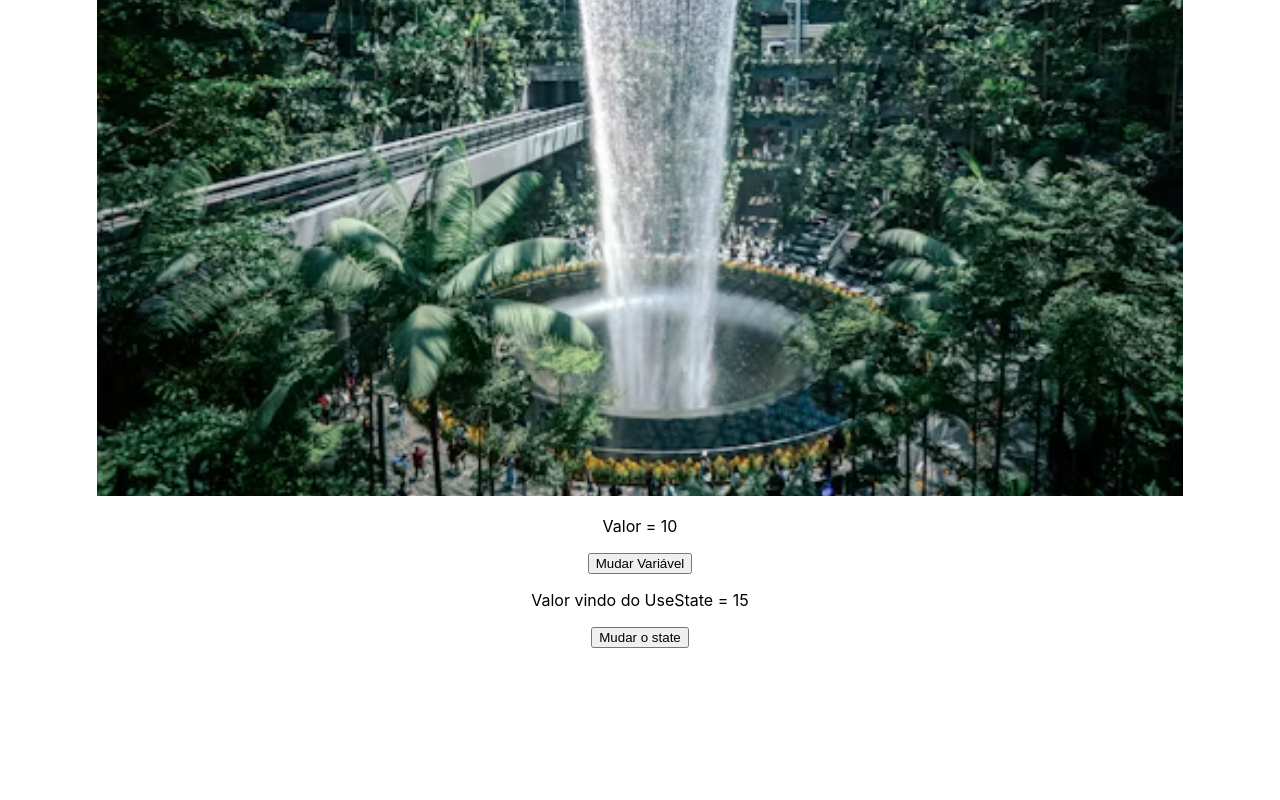
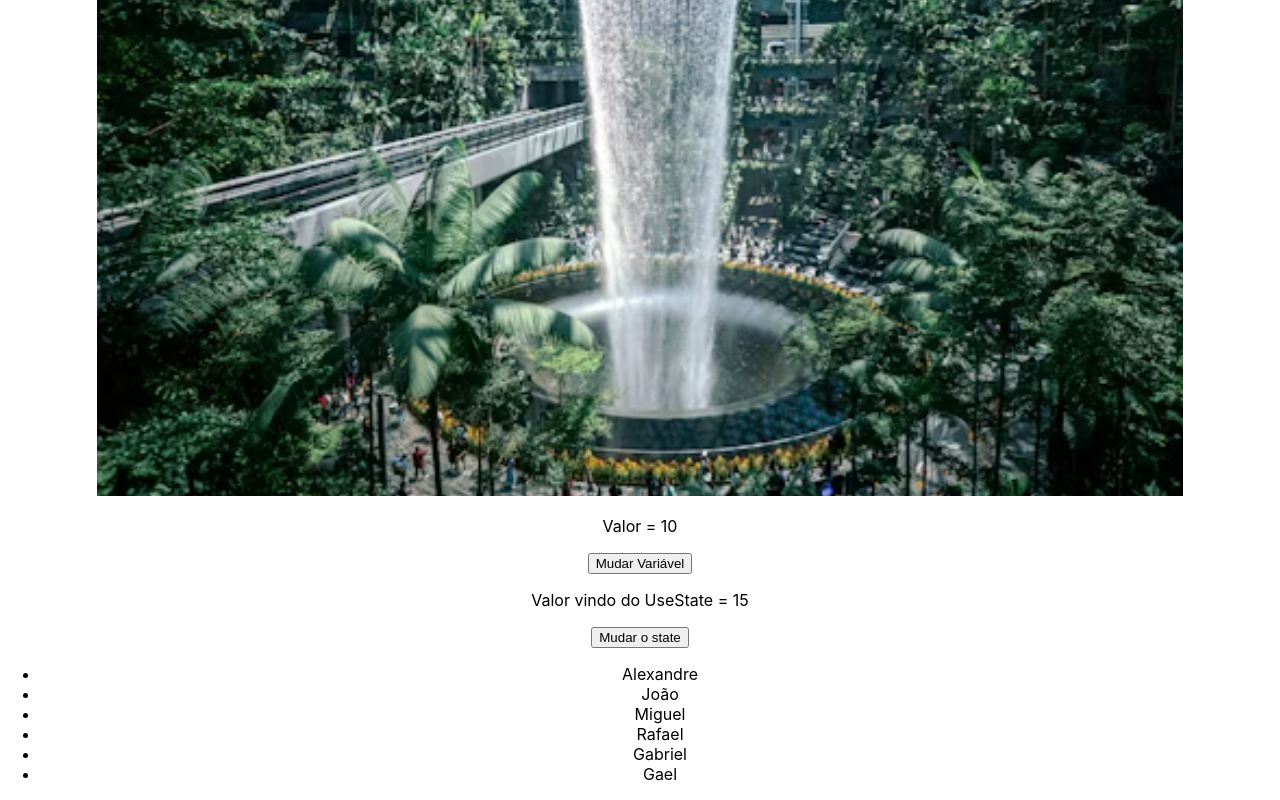
Before and after one commit to xanderifer1974/curso-react-do-zero-a-maestria-avancando, a React (Create React App) app: page / in a window 1280 px wide. Shown: the part 1132-1932 px from the top of the page. Before the commit the page ends 1780 px from the top, so only its background shows below. Built offline with nearby package versions, Linux system fonts and the light colour scheme.

Commit message:
Renderização de listas

```diff
--- a/src/App.js
+++ b/src/App.js
@@ -2,8 +2,10 @@
 import './App.css';
 import City from './asset/city.png'
 
+
 //Components
 import ManageData from './components/ManageData';
+import ListRender from './components/ListRender';
 
 function App() {
   return (
@@ -17,6 +19,7 @@
       <img src={City} alt="Cidade" />
      </div>
      <ManageData/>
+     <ListRender/>
     </div>
   );
 }
--- /dev/null
+++ b/src/components/ListRender.jsx
@@ -0,0 +1,21 @@
+import { useState } from "react";
+
+const ListRender = () => {
+  const [list] = useState([
+    "Alexandre",
+    "João",
+    "Miguel",
+    "Rafael",
+    "Gabriel",
+    "Gael",
+  ]);
+  return (
+    <ul>
+      {list.map((item) => (
+        <li>{item}</li>
+      ))}
+    </ul>
+  );
+};
+
+export default ListRender;
```
